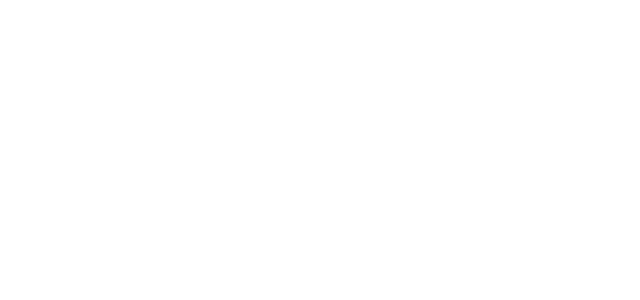
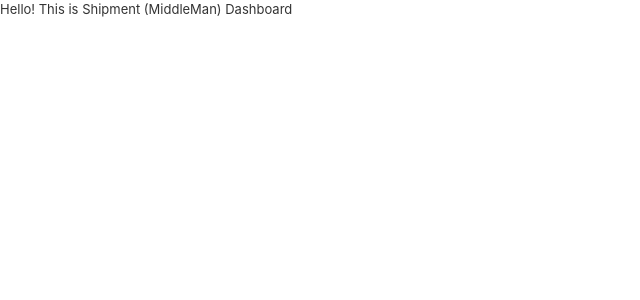
Before and after one commit to jaydbendre/Procchain, a React (Create React App) app in the folder procchain/: page /shipment in a window 1280 px wide. Shown: the top 300 px of the page, without its empty margins (0-640 px from the left). Built offline with nearby package versions, Linux system fonts and the light colour scheme.

Commit message:
Init Middleman/Shipment Dashboard

```diff
--- a/procchain/src/App.js
+++ b/procchain/src/App.js
@@ -6,6 +6,7 @@
 import Auth from './routes/Auth';
 import Gail from './routes/Gail';
 import Supplier from './routes/Suppliers';
+import Shipment from './routes/Shipment';
 
 function App() {
   return (
@@ -15,6 +16,7 @@
       <Auth />
       <Gail />
       <Supplier />
+      <Shipment />
 
     </div>
   );
--- /dev/null
+++ b/procchain/src/components/Shipment/index.js
@@ -0,0 +1,11 @@
+import React, { Component } from 'react'
+
+export default class index extends Component {
+    render() {
+        return (
+            <div>
+                Hello! This is Shipment  (MiddleMan) Dashboard
+            </div>
+        )
+    }
+}
--- /dev/null
+++ b/procchain/src/routes/Shipment/index.js
@@ -0,0 +1,14 @@
+import React, { Component } from 'react';
+import {BrowserRouter, Route} from 'react-router-dom';
+
+import Shipment from '../../components/Shipment';
+
+export default class index extends Component {
+    render() {
+        return (
+            <BrowserRouter>
+                <Route exact path="/shipment" component={Shipment} />
+            </BrowserRouter>
+        )
+    }
+}
```
